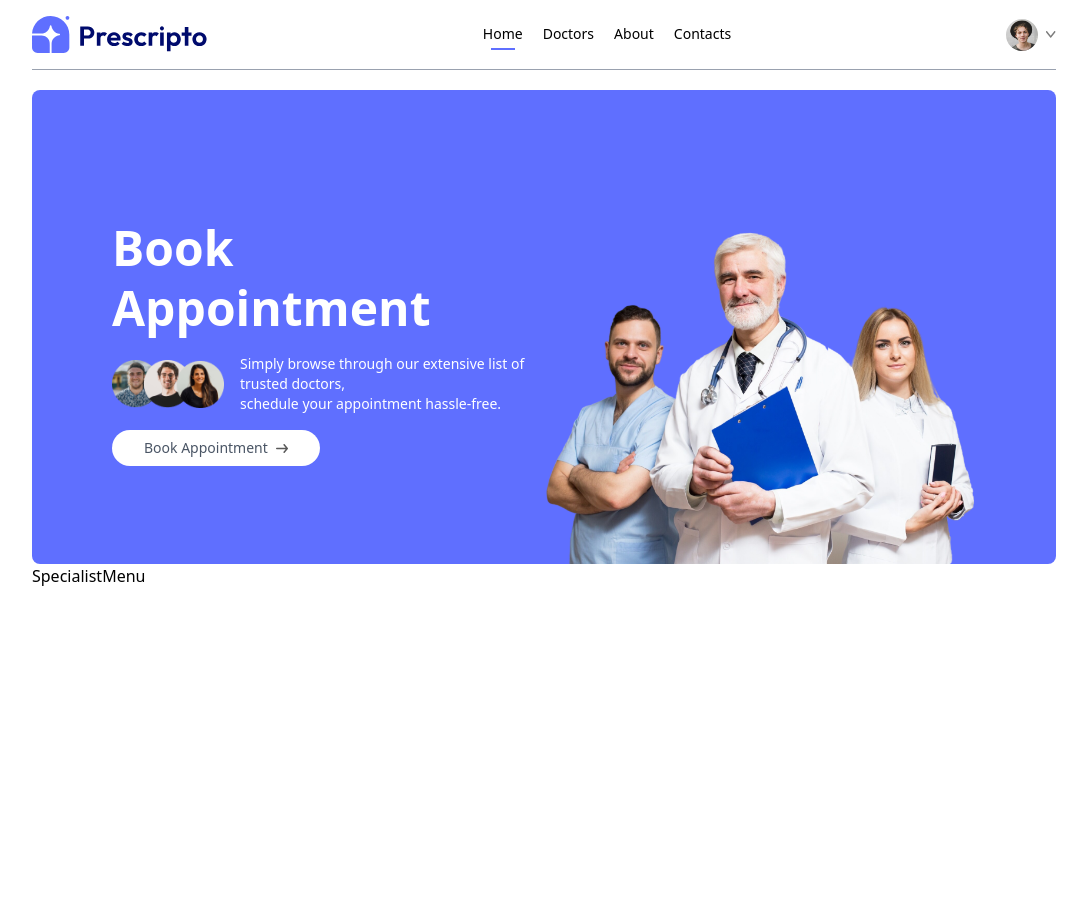
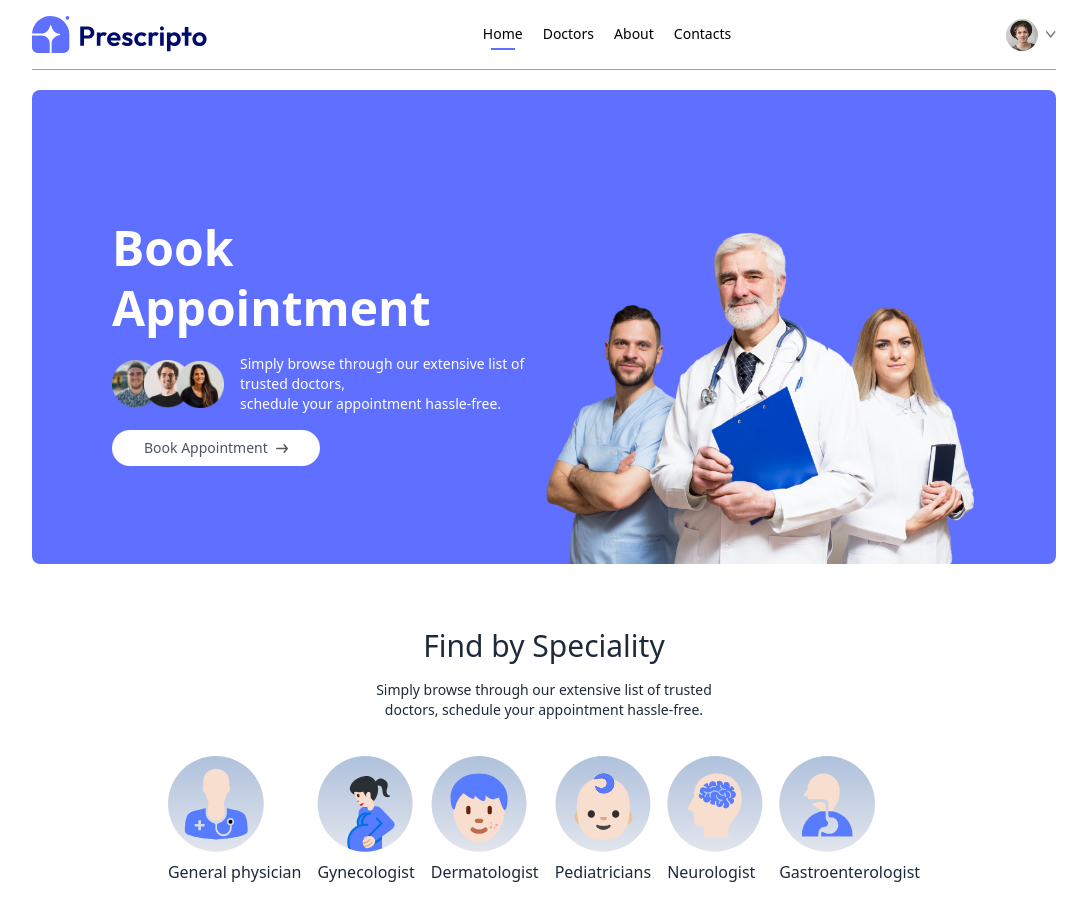
Before and after one commit to ringinrp/fe-mern-appointment, a React (Vite) app: page / in a window 1280 px wide. Shown: the top 920 px of the page, without its empty margins (96-1183 px from the left). Before the commit the page ends 800 px from the top, so only its background shows below. Built offline with nearby package versions, Linux system fonts and the light colour scheme.

Commit message:
update: css, specialist component

```diff
--- a/src/components/SpecialistMenu.jsx
+++ b/src/components/SpecialistMenu.jsx
@@ -1,8 +1,21 @@
 import React from 'react'
+import { specialityData } from '../assets/assets_frontend/assets'
+import { Link } from 'react-router-dom'
 
 const SpecialistMenu = () => {
   return (
-    <div>SpecialistMenu</div>
+    <div className='flex flex-col items-center gap-4 py-16 text-gray-800' id='specialist'>
+        <h1 className="text-3xl font-medium">Find by Speciality</h1>
+        <p className="sm:w-1/3 text-sm text-center">Simply browse through our extensive list of trusted doctors, schedule your appointment hassle-free.</p>
+        <div className="flex sm:justify-center gap-4 pt-5 w-full overflow-scroll">
+            {specialityData.map((item, index) => (
+                <Link to={`/doctors/${item.speciality}`} key={index} >
+                    <img className="w-16 sm:w-24 mb-2" src={item.image} alt={item.name} />
+                    <p>{item.speciality}</p>
+                </Link>
+            ))}
+        </div>
+    </div>
   )
 }
 
--- a/src/index.css
+++ b/src/index.css
@@ -3,3 +3,7 @@
 .active hr {
   @apply block;
 }
+
+::-webkit-scrollbar {
+  @apply hidden;
+}
```
